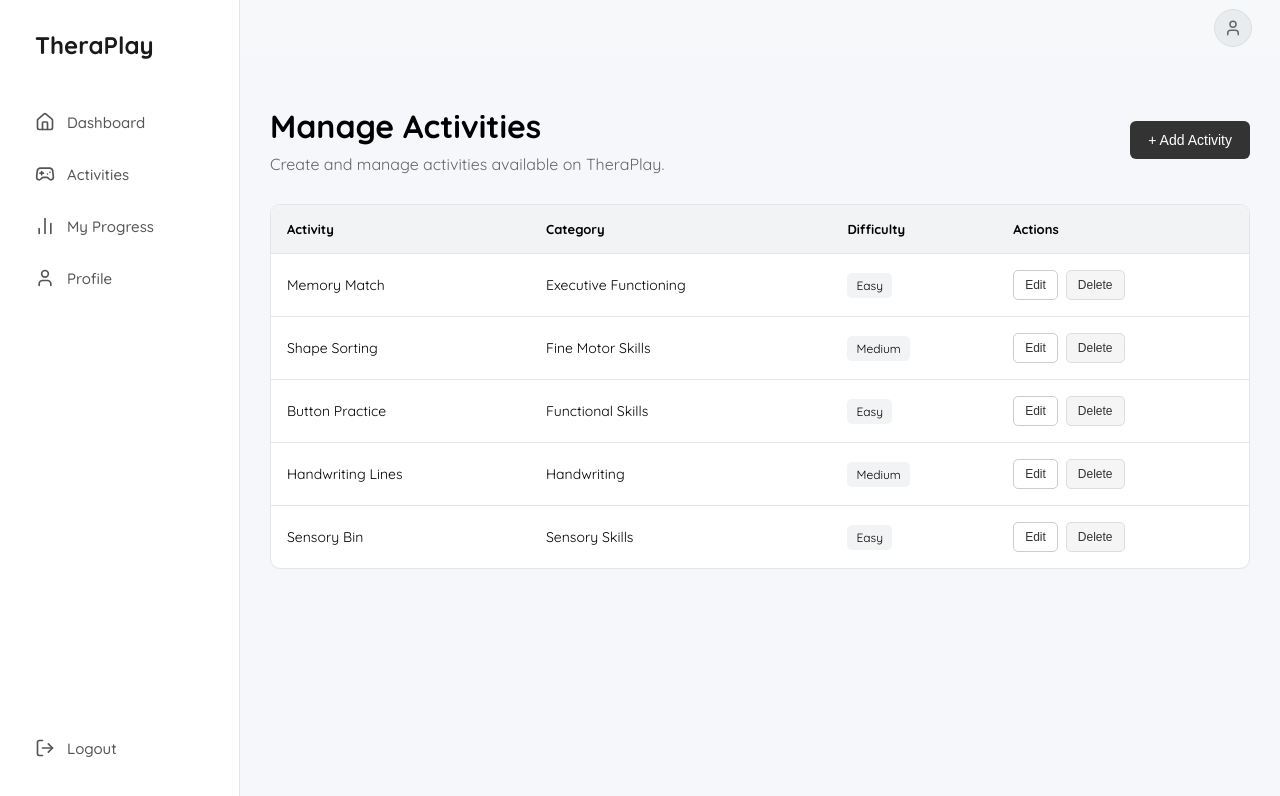
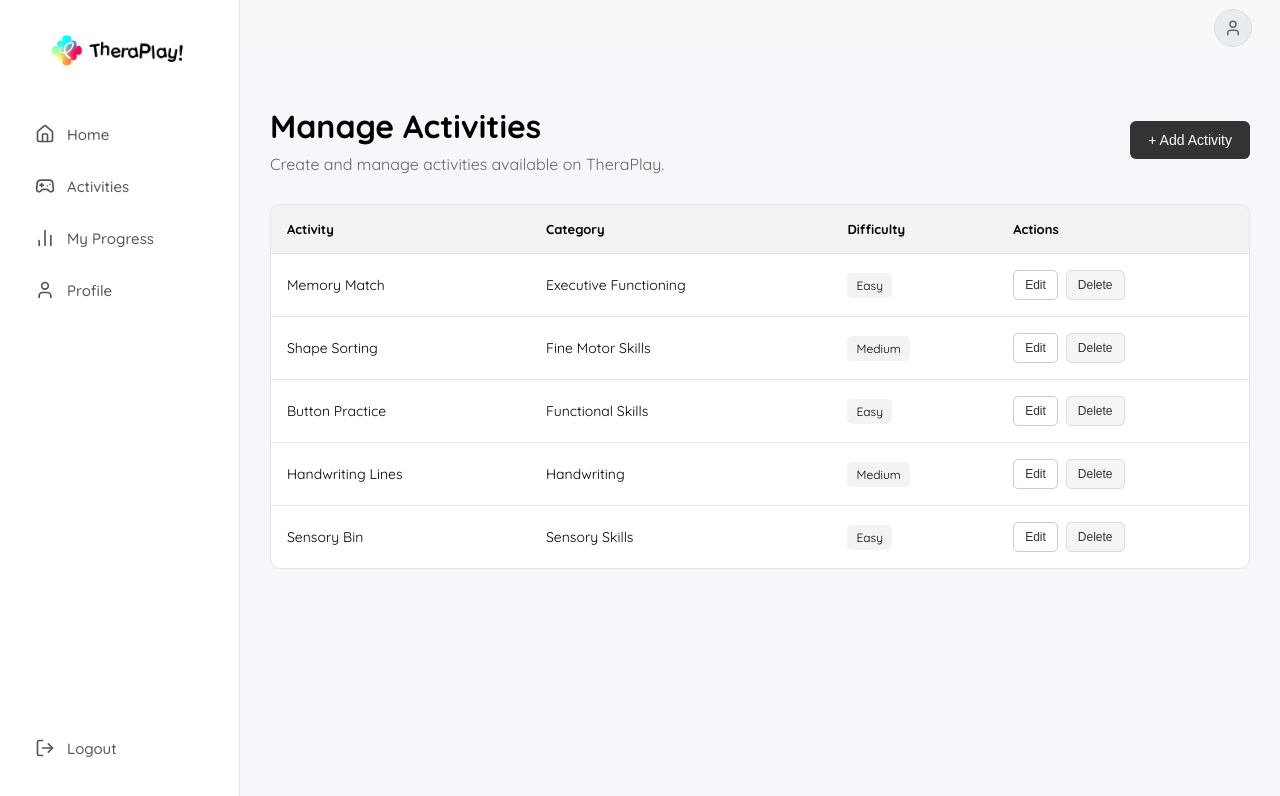
Before and after one commit to chyrusc-cell/TheraPlay, a React (Vite) app: page /manage-activities in a window 1280 px wide. Shown: the top 796 px of the page. Built offline with nearby package versions, Linux system fonts and the light colour scheme.

Commit message:
feat: Update Sidebar component with new logo images and styling adjustments

```diff
--- a/src/Sidebar.jsx
+++ b/src/Sidebar.jsx
@@ -8,6 +8,9 @@ import {
     User,
     LogOut
 } from 'lucide-react';
+
+import logoFull from '../img/theraplaylogo2.png';
+import logoIcon from '../img/theraplaylogo.png';
 
 import './css/Sidebar.css';
 
@@ -67,8 +70,17 @@ function Sidebar() {
     return (
         <aside className="sidebar">
             <div className="sidebar-logo">
-                <span className="sidebar-logo-full">TheraPlay</span>
-                <span className="sidebar-logo-short" aria-hidden="true">TP</span>
+                <img
+                    src={logoFull}
+                    alt="TheraPlay"
+                    className="sidebar-logo-full"
+                />
+                <img
+                    src={logoIcon}
+                    alt=""
+                    aria-hidden="true"
+                    className="sidebar-logo-short"
+                />
             </div>
 
             <nav className="sidebar-navigation" aria-label="Main navigation">
@@ -79,7 +91,7 @@ function Sidebar() {
                     className={linkClass}
                 >
                     <House size={20} aria-hidden="true" />
-                    <span>Dashboard</span>
+                    <span>Home</span>
                 </NavLink>
 
                 <NavLink
--- a/src/css/Sidebar.css
+++ b/src/css/Sidebar.css
@@ -21,13 +21,17 @@
 .sidebar-logo {
     padding: 0 15px;
     margin-bottom: 40px;
-
-    font-size: 24px;
-    font-weight: bold;
-    color: #1a1a1a;
 }
 
-/* Short mark shown only when the sidebar is collapsed. */
+/* Full logo (icon + name) in the wide sidebar. */
+.sidebar-logo-full {
+    display: block;
+    width: 100%;
+    max-width: 180px;
+    height: auto;
+}
+
+/* Icon-only logo, shown only when the sidebar is collapsed. */
 .sidebar-logo-short {
     display: none;
 }
@@ -123,8 +127,6 @@
         width: 100%;
         padding: 0;
         margin-bottom: 28px;
-        text-align: center;
-        font-size: 18px;
     }
 
     .sidebar-logo-full {
@@ -141,6 +143,10 @@
 
     .sidebar-logo-short {
         display: block;
+        width: 100%;
+        max-width: 56px;
+        height: auto;
+        margin: 0 auto;
     }
 
     .sidebar-navigation,
```
